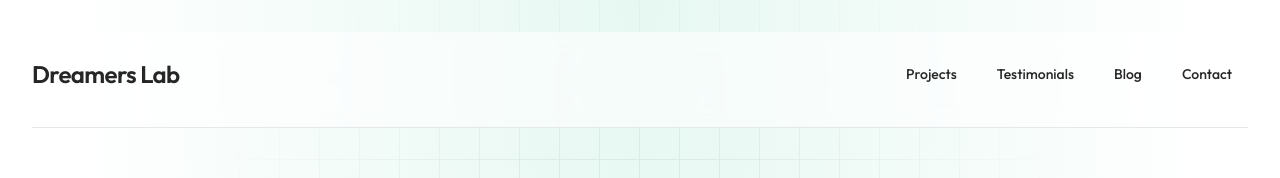
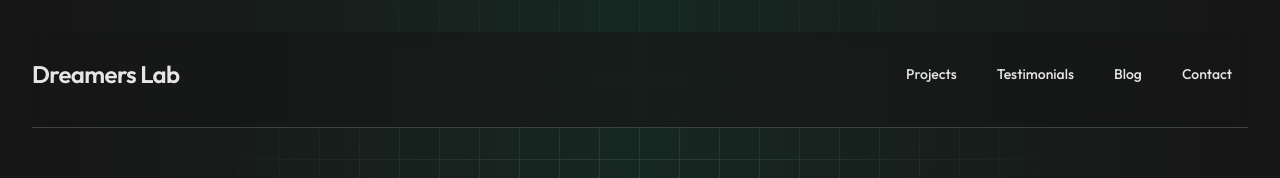
Before and after one commit to zainulhassan815/portfolio, a Next.js app: page / in a window 1280 px wide. Shown: the top 178 px of the page. Built offline with nearby package versions, Linux system fonts and the light colour scheme.

Commit message:
Set dark mode as default.

```diff
--- a/app/layout.tsx
+++ b/app/layout.tsx
@@ -28,7 +28,7 @@ export default function RootLayout({
   children: React.ReactNode;
 }>) {
   return (
-    <html lang="en" className="scroll-smooth">
+    <html lang="en" className="dark scroll-smooth">
       <body
         className={`${outfitSans.variable} ${jetbrainsMono.variable} text-foreground antialiased`}
       >
@@ -46,7 +46,7 @@ export default function RootLayout({
             className="pointer-events-none absolute inset-0 bg-[radial-gradient(75%_60%_at_50%_0%,rgba(16,185,129,0.10),rgba(16,185,129,0)_60%)]"
           />
 
-          <Header className="bg-background/95 supports-[backdrop-filter]:bg-background/60 sticky inset-0 top-0 right-0 left-0 z-50 w-full border-b backdrop-blur" />
+          <Header className="bg-background/95 supports-[backdrop-filter]:bg-background/60 sticky inset-0 z-50 border-b backdrop-blur" />
           {children}
           <Footer />
         </div>
```
